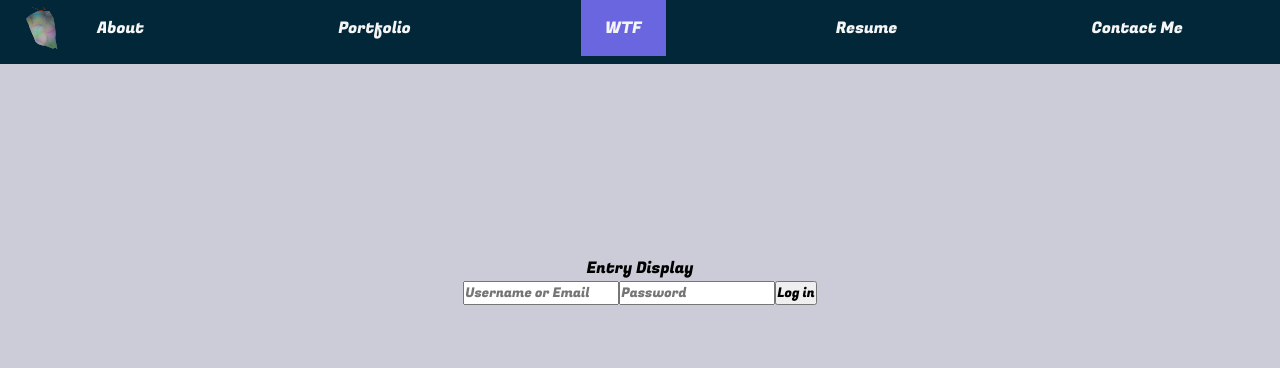
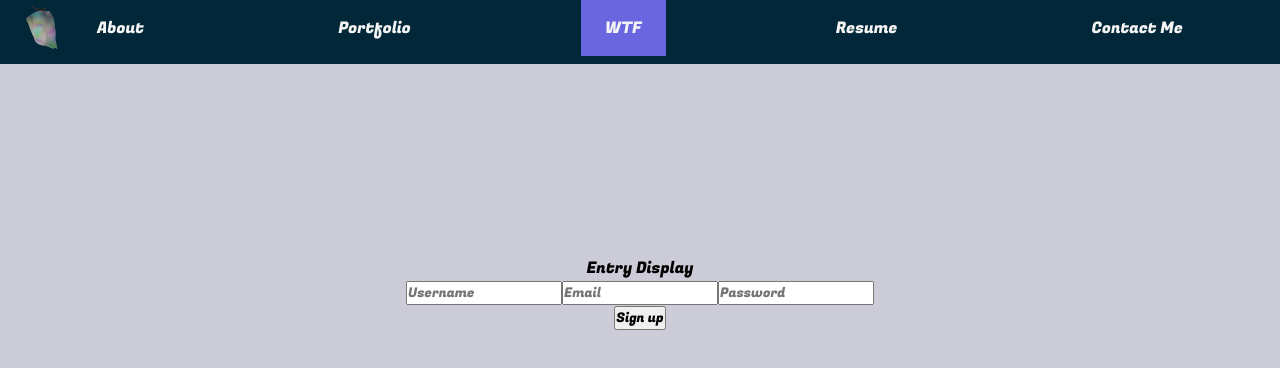
Before and after one commit to StevenDRiggs/my-next-website-frontend, a Next.js app: page /blog in a window 1280 px wide. Shown: the top 368 px of the page. Built offline with nearby package versions, Linux system fonts and the light colour scheme.

Commit message:
began adding authentication

```diff
--- a/components/entry_modal.js
+++ b/components/entry_modal.js
@@ -35,6 +35,10 @@ class EntryModal extends Component {
     ///////
       .then(json => console.log(JSON.stringify(json)))
     ///////
+
+    this.setState({
+      ...initialState,
+    })
   }
 
   handleChange = event => {
--- a/pages/blog.js
+++ b/pages/blog.js
@@ -6,7 +6,7 @@ const Blog = () => {
   return (
     <div>
       <EntryDisplay />
-      <EntryModal entryType='login' />
+      <EntryModal entryType='signup' />
     </div>
   )
 }
```
